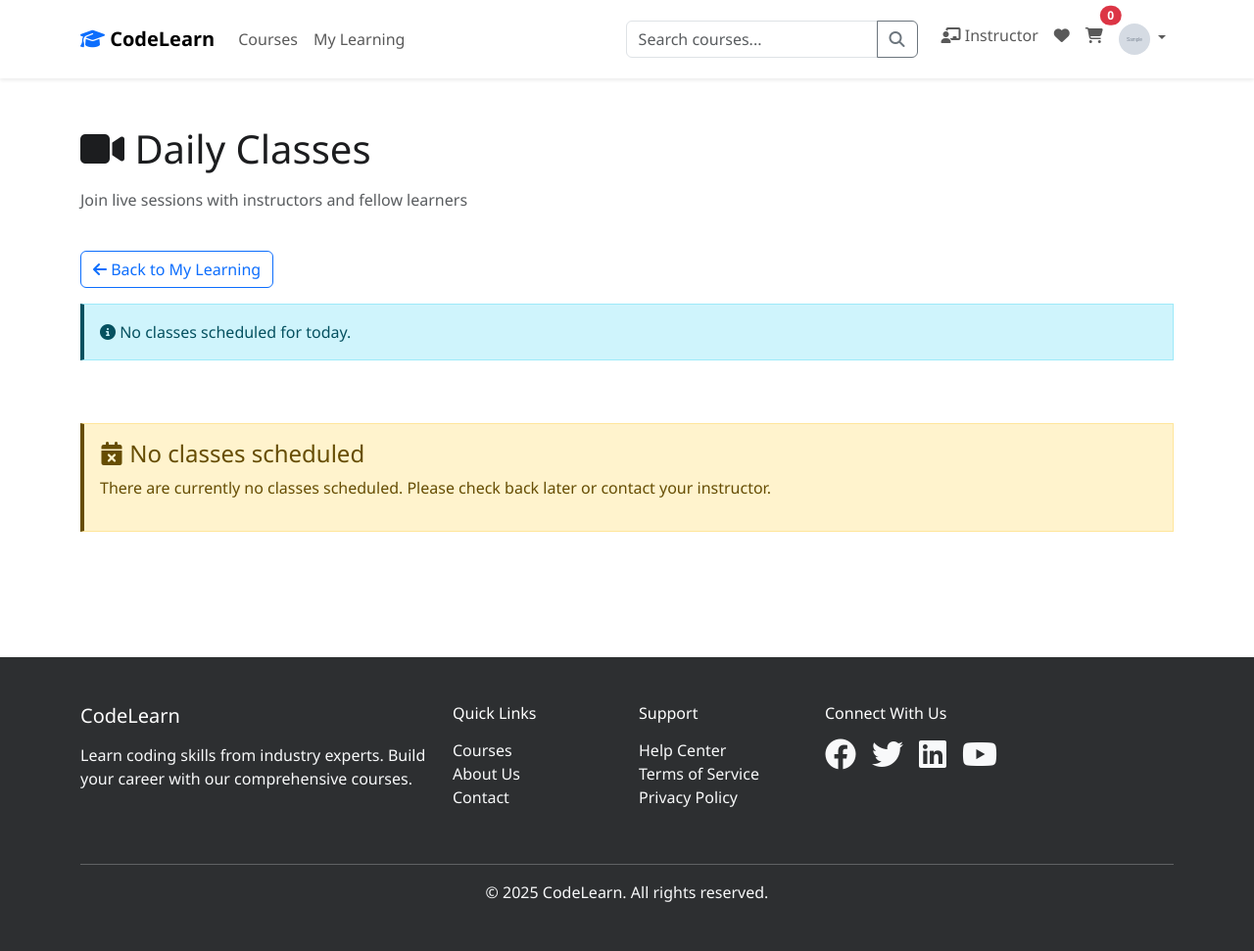
After one commit to shashant654/coding_course_platform, a Django app: page /enrollment/daily-classes/ in a window 1280 px wide. The commit adds this page. Shown: the whole page at 98% size. Run offline with Django 5.2, Linux system fonts and the light colour scheme; a user stored in the database is signed in; tables that the repository leaves empty hold one stand-in row (values such as "Sample post"); grey boxes marked "Sample" are stand-in pictures.

Commit message:
feat: Implement payment and enrollment modules with models, admin interfaces, and user-facing components.

```diff
--- a/enrollment/urls.py
+++ b/enrollment/urls.py
@@ -4,6 +4,10 @@ from . import views
 app_name = 'enrollment'
 
 urlpatterns = [
+    # Learning URLs
+    path('my-learning/', views.my_learning, name='my_learning'),
+    path('daily-classes/', views.daily_classes, name='daily_classes'),
+
     # Wishlist URLs
     path('wishlist/', views.wishlist, name='wishlist'),
     path('wishlist/add/<int:course_id>/', views.add_to_wishlist, name='add_to_wishlist'),
--- a/enrollment/views.py
+++ b/enrollment/views.py
@@ -2,7 +2,8 @@ from django.shortcuts import render, redirect, get_object_or_404
 from django.contrib.auth.decorators import login_required
 from django.contrib import messages
 from django.http import HttpResponse
-from .models import Wishlist, Certificate, Enrollment
+from django.db import models
+from .models import Wishlist, Certificate, Enrollment, DailyClass
 from courses.models import Course
 
 
@@ -123,36 +124,79 @@ def download_certificate(request, certificate_id):
     messages.info(request, 'PDF download feature coming soon!')
     return redirect('enrollment:view_certificate', certificate_id=certificate_id)
 
-    # Future implementation with reportlab:
-    """
-    from reportlab.pdfgen import canvas
-    from reportlab.lib.pagesizes import letter, landscape
-    from io import BytesIO
 
-    buffer = BytesIO()
-    p = canvas.Canvas(buffer, pagesize=landscape(letter))
+@login_required
+def my_learning(request):
+    """Display user's enrolled courses"""
+    enrollments = Enrollment.objects.filter(
+        user=request.user
+    ).select_related(
+        'course',
+        'course__instructor',
+        'course__category'
+    ).order_by('-enrolled_at')
 
-    # Draw certificate
-    p.setFont("Helvetica-Bold", 36)
-    p.drawCentredString(400, 500, "Certificate of Completion")
+    context = {
+        'enrollments': enrollments,
+        'total_courses': enrollments.count(),
+        'completed_courses': enrollments.filter(is_completed=True).count(),
+    }
+    return render(request, 'enrollment/my_learning.html', context)
 
-    p.setFont("Helvetica", 24)
-    p.drawCentredString(400, 400, f"{certificate.user.get_full_name()}")
 
-    p.setFont("Helvetica", 18)
-    p.drawCentredString(400, 350, f"has successfully completed")
-    p.drawCentredString(400, 300, f"{certificate.course.title}")
+@login_required
+def daily_classes(request):
+    """Display daily classes for enrolled students"""
+    from django.utils import timezone
+    from datetime import timedelta
 
-    p.setFont("Helvetica", 12)
-    p.drawCentredString(400, 200, f"Certificate No: {certificate.certificate_number}")
-    p.drawCentredString(400, 180, f"Date: {certificate.issued_date.strftime('%B %d, %Y')}")
+    # Check if user has any enrollments
+    has_enrollments = Enrollment.objects.filter(user=request.user).exists()
 
-    p.showPage()
-    p.save()
+    if not has_enrollments:
+        messages.warning(request, 'You need to enroll in at least one course to access daily classes.')
+        return redirect('courses:course_list')
 
-    buffer.seek(0)
-    response = HttpResponse(buffer, content_type='application/pdf')
-    response['Content-Disposition'] = f'attachment; filename="certificate_{certificate.certificate_number}.pdf"'
+    # Get user's enrolled courses
+    enrolled_course_ids = Enrollment.objects.filter(
+        user=request.user
+    ).values_list('course_id', flat=True)
 
-    return response
-    """
+    today = timezone.now().date()
+
+    # Today's classes
+    todays_classes = DailyClass.objects.filter(
+        is_active=True,
+        date=today
+    ).filter(
+        models.Q(course=None) |  # General classes for all students
+        models.Q(course_id__in=enrolled_course_ids)  # Course-specific classes
+    ).select_related('course', 'created_by').order_by('scheduled_time')
+
+    # Upcoming classes (next 7 days)
+    upcoming_classes = DailyClass.objects.filter(
+        is_active=True,
+        date__gt=today,
+        date__lte=today + timedelta(days=7)
+    ).filter(
+        models.Q(course=None) |
+        models.Q(course_id__in=enrolled_course_ids)
+    ).select_related('course', 'created_by').order_by('date', 'scheduled_time')
+
+    # Past classes (last 3 days for reference)
+    past_classes = DailyClass.objects.filter(
+        is_active=True,
+        date__lt=today,
+        date__gte=today - timedelta(days=3)
+    ).filter(
+        models.Q(course=None) |
+        models.Q(course_id__in=enrolled_course_ids)
+    ).select_related('course', 'created_by').order_by('-date', '-scheduled_time')
+
+    context = {
+        'todays_classes': todays_classes,
+        'upcoming_classes': upcoming_classes,
+        'past_classes': past_classes,
+        'today': today,
+    }
+    return render(request, 'enrollment/daily_classes.html', context)
--- a/payments/models.py
+++ b/payments/models.py
@@ -49,6 +49,9 @@ class Order(models.Model):
     transaction_id = models.CharField(max_length=100, blank=True)
     razorpay_payment_id = models.CharField(max_length=200, blank=True)
     razorpay_order_id = models.CharField(max_length=200, blank=True)
+    verified_by = models.ForeignKey(User, on_delete=models.SET_NULL, null=True, blank=True, related_name='verified_orders')
+    verified_at = models.DateTimeField(null=True, blank=True)
+    rejection_reason = models.TextField(blank=True)
     created_at = models.DateTimeField(auto_now_add=True)
     updated_at = models.DateTimeField(auto_now=True)
 
--- a/templates/base.html
+++ b/templates/base.html
@@ -103,7 +103,7 @@
             </li>
             {% if user.is_authenticated %}
             <li class="nav-item">
-              <a class="nav-link" href="{% url 'users:my_courses' %}"
+              <a class="nav-link" href="{% url 'enrollment:my_learning' %}"
                 >My Learning</a
               >
             </li>
--- /dev/null
+++ b/templates/enrollment/daily_classes.html
@@ -0,0 +1,176 @@
+{% extends 'base.html' %}
+
+{% block title %}Daily Classes - CodeLearn{% endblock %}
+
+{% block content %}
+<div class="container py-5">
+    <div class="row mb-4">
+        <div class="col-md-12">
+            <h1 class="mb-3"><i class="fas fa-video"></i> Daily Classes</h1>
+            <p class="text-muted">Join live sessions with instructors and fellow learners</p>
+        </div>
+    </div>
+
+    <div class="row mb-3">
+        <div class="col-md-12">
+            <a href="{% url 'enrollment:my_learning' %}" class="btn btn-outline-primary">
+                <i class="fas fa-arrow-left"></i> Back to My Learning
+            </a>
+        </div>
+    </div>
+
+    <!-- Today's Classes -->
+    {% if todays_classes %}
+    <div class="row mb-5">
+        <div class="col-md-12">
+            <h3 class="mb-3"><i class="fas fa-calendar-day"></i> Today's Classes</h3>
+        </div>
+
+        {% for class in todays_classes %}
+        <div class="col-md-6 col-lg-4 mb-3">
+            <div class="card border-primary h-100">
+                <div class="card-header bg-primary text-white">
+                    <h5 class="card-title mb-0">
+                        <i class="fas fa-clock"></i> {{ class.scheduled_time|time:"g:i A" }}
+                    </h5>
+                </div>
+                <div class="card-body">
+                    <h5 class="card-title">{{ class.title }}</h5>
+                    {% if class.course %}
+                        <p class="text-muted small">
+                            <i class="fas fa-book"></i> {{ class.course.title }}
+                        </p>
+                    {% else %}
+                        <p class="text-muted small">
+                            <i class="fas fa-users"></i> All Students
+                        </p>
+                    {% endif %}
+
+                    <p class="card-text">{{ class.description|truncatewords:20 }}</p>
+
+                    <p class="text-muted small mb-3">
+                        <i class="fas fa-hourglass-half"></i> Duration: {{ class.duration_minutes }} minutes
+                    </p>
+
+                    <a href="{{ class.meet_link }}" target="_blank" class="btn btn-success w-100">
+                        <i class="fas fa-video"></i> Join Meeting
+                    </a>
+                </div>
+                <div class="card-footer text-muted small">
+                    Created by {{ class.created_by.get_full_name }}
+                </div>
+            </div>
+        </div>
+        {% endfor %}
+    </div>
+    {% else %}
+    <div class="row mb-5">
+        <div class="col-md-12">
+            <div class="alert alert-info">
+                <i class="fas fa-info-circle"></i> No classes scheduled for today.
+            </div>
+        </div>
+    </div>
+    {% endif %}
+
+    <!-- Upcoming Classes -->
+    {% if upcoming_classes %}
+    <div class="row mb-5">
+        <div class="col-md-12">
+            <h3 class="mb-3"><i class="fas fa-calendar-alt"></i> Upcoming Classes (Next 7 Days)</h3>
+        </div>
+
+        {% for class in upcoming_classes %}
+        <div class="col-md-6 col-lg-4 mb-3">
+            <div class="card h-100">
+                <div class="card-header bg-info text-white">
+                    <h6 class="card-title mb-0">
+                        <i class="fas fa-calendar"></i> {{ class.date|date:"D, M d" }} - {{ class.scheduled_time|time:"g:i A" }}
+                    </h6>
+                </div>
+                <div class="card-body">
+                    <h5 class="card-title">{{ class.title }}</h5>
+                    {% if class.course %}
+                        <p class="text-muted small">
+                            <i class="fas fa-book"></i> {{ class.course.title }}
+                        </p>
+                    {% else %}
+                        <p class="text-muted small">
+                            <i class="fas fa-users"></i> All Students
+                        </p>
+                    {% endif %}
+
+                    <p class="card-text">{{ class.description|truncatewords:20 }}</p>
+
+                    <p class="text-muted small mb-3">
+                        <i class="fas fa-hourglass-half"></i> Duration: {{ class.duration_minutes }} minutes
+                    </p>
+
+                    <a href="{{ class.meet_link }}" target="_blank" class="btn btn-outline-primary w-100">
+                        <i class="fas fa-link"></i> Meeting Link
+                    </a>
+                </div>
+                <div class="card-footer text-muted small">
+                    Created by {{ class.created_by.get_full_name }}
+                </div>
+            </div>
+        </div>
+        {% endfor %}
+    </div>
+    {% endif %}
+
+    <!-- Past Classes (for reference) -->
+    {% if past_classes %}
+    <div class="row">
+        <div class="col-md-12">
+            <h3 class="mb-3"><i class="fas fa-history"></i> Recent Past Classes</h3>
+            <p class="text-muted small">Last 3 days - recordings may be available</p>
+        </div>
+
+        {% for class in past_classes %}
+        <div class="col-md-6 col-lg-4 mb-3">
+            <div class="card h-100 opacity-75">
+                <div class="card-header bg-secondary text-white">
+                    <h6 class="card-title mb-0">
+                        <i class="fas fa-calendar"></i> {{ class.date|date:"D, M d" }} - {{ class.scheduled_time|time:"g:i A" }}
+                    </h6>
+                </div>
+                <div class="card-body">
+                    <h5 class="card-title">{{ class.title }}</h5>
+                    {% if class.course %}
+                        <p class="text-muted small">
+                            <i class="fas fa-book"></i> {{ class.course.title }}
+                        </p>
+                    {% else %}
+                        <p class="text-muted small">
+                            <i class="fas fa-users"></i> All Students
+                        </p>
+                    {% endif %}
+
+                    <p class="card-text">{{ class.description|truncatewords:20 }}</p>
+
+                    <span class="badge bg-secondary">
+                        <i class="fas fa-check"></i> Completed
+                    </span>
+                </div>
+                <div class="card-footer text-muted small">
+                    Created by {{ class.created_by.get_full_name }}
+                </div>
+            </div>
+        </div>
+        {% endfor %}
+    </div>
+    {% endif %}
+
+    {% if not todays_classes and not upcoming_classes and not past_classes %}
+    <div class="row">
+        <div class="col-md-12">
+            <div class="alert alert-warning" role="alert">
+                <h4 class="alert-heading"><i class="fas fa-calendar-times"></i> No classes scheduled</h4>
+                <p>There are currently no classes scheduled. Please check back later or contact your instructor.</p>
+            </div>
+        </div>
+    </div>
+    {% endif %}
+</div>
+{% endblock %}
```
Also changed, not shown: enrollment/admin.py (+33 -1 lines), enrollment/models.py (+32 -0 lines), payments/admin.py (+96 -11 lines), payments/emails.py (added, +150 -0 lines), templates/enrollment/my_learning.html (added, +130 -0 lines), enrollment/migrations/0003_dailyclass.py (added), payments/migrations/0004_order_rejection_reason_order_verified_at_and_more.py (added).
